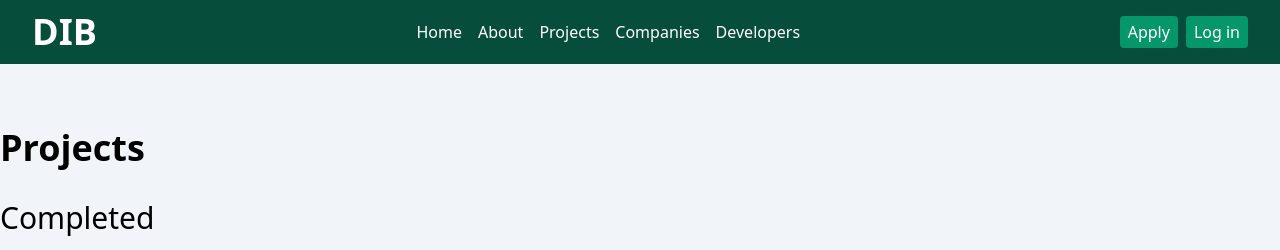
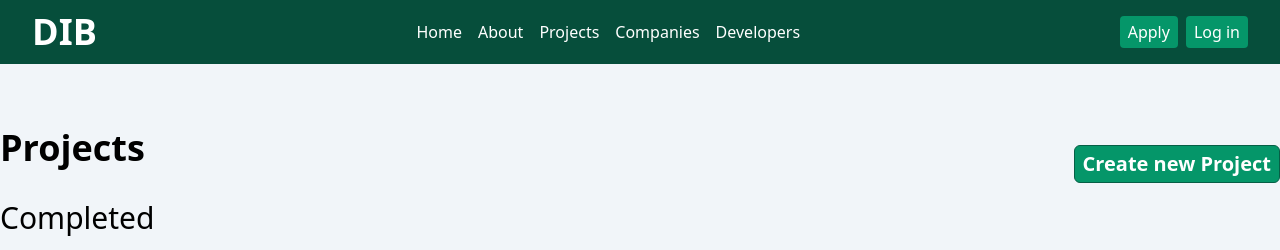
Before and after one commit to simontcodes/DIB-front, a Next.js app: page /showcase in a window 1280 px wide. Shown: the top 250 px of the page. Built offline with nearby package versions, Linux system fonts and the light colour scheme; no server answers; grey boxes are pictures that could not be loaded.

Commit message:
Add temp button to project creation page

```diff
--- a/app/showcase/page.tsx
+++ b/app/showcase/page.tsx
@@ -1,3 +1,5 @@
+import Link from 'next/link'
+
 export default function ShowcasePage() {
 
   const completedProjects = [1, 2, 3, 4, 5, 6]
@@ -7,7 +9,10 @@ export default function ShowcasePage() {
 
   return (
     <div className="w-full max-w-[1280px] pt-16">
-      <h1 className="text-4xl font-bold mb-8">Projects</h1>
+      <div className='flex justify-between items-center'>
+        <h1 className="text-4xl font-bold mb-8">Projects</h1>
+        <Link className='text-xl text-white font-bold border border-emerald-800 rounded-md px-2 py-1 bg-emerald-600' href='/projects/create'>Create new Project</Link>
+      </div>
 
       <section className="w-full mb-8">
         <h2 className="text-3xl">Completed</h2>
```
